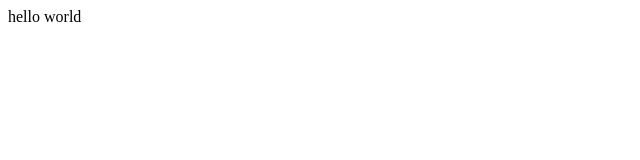
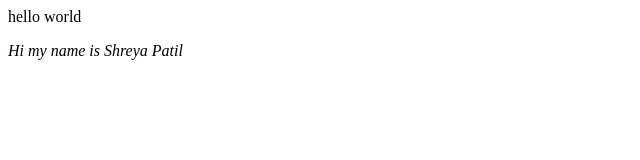
Before and after one commit to patilshreya332/localrepo, a plain HTML site: page index.html in a window 1280 px wide. Shown: the whole page, without its empty margins (0-640 px from the left). Drawn offline with Linux system fonts and the light colour scheme.

Commit message:
add name in feature1

```diff
--- a/index.html
+++ b/index.html
@@ -1 +1,2 @@
 <p> hello world</p>
+<p><i>Hi my name is Shreya Patil</p>
```
